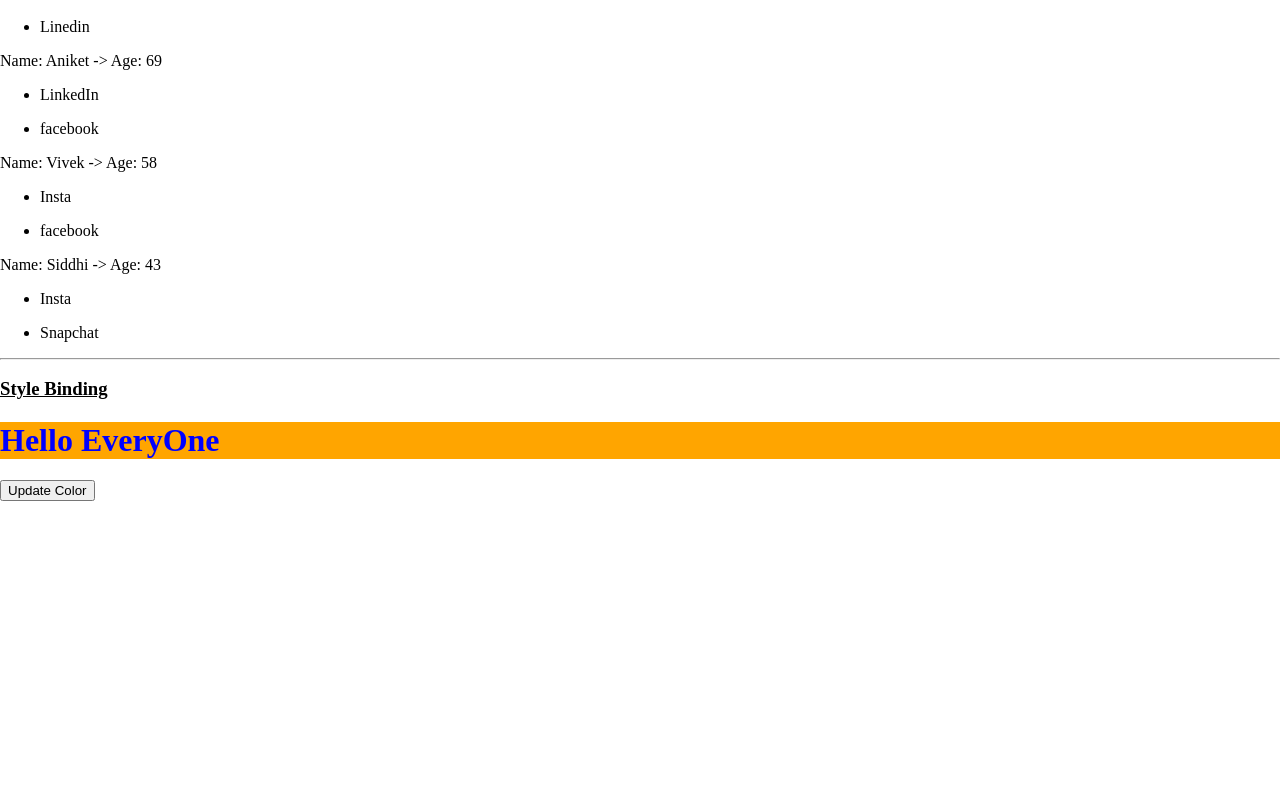
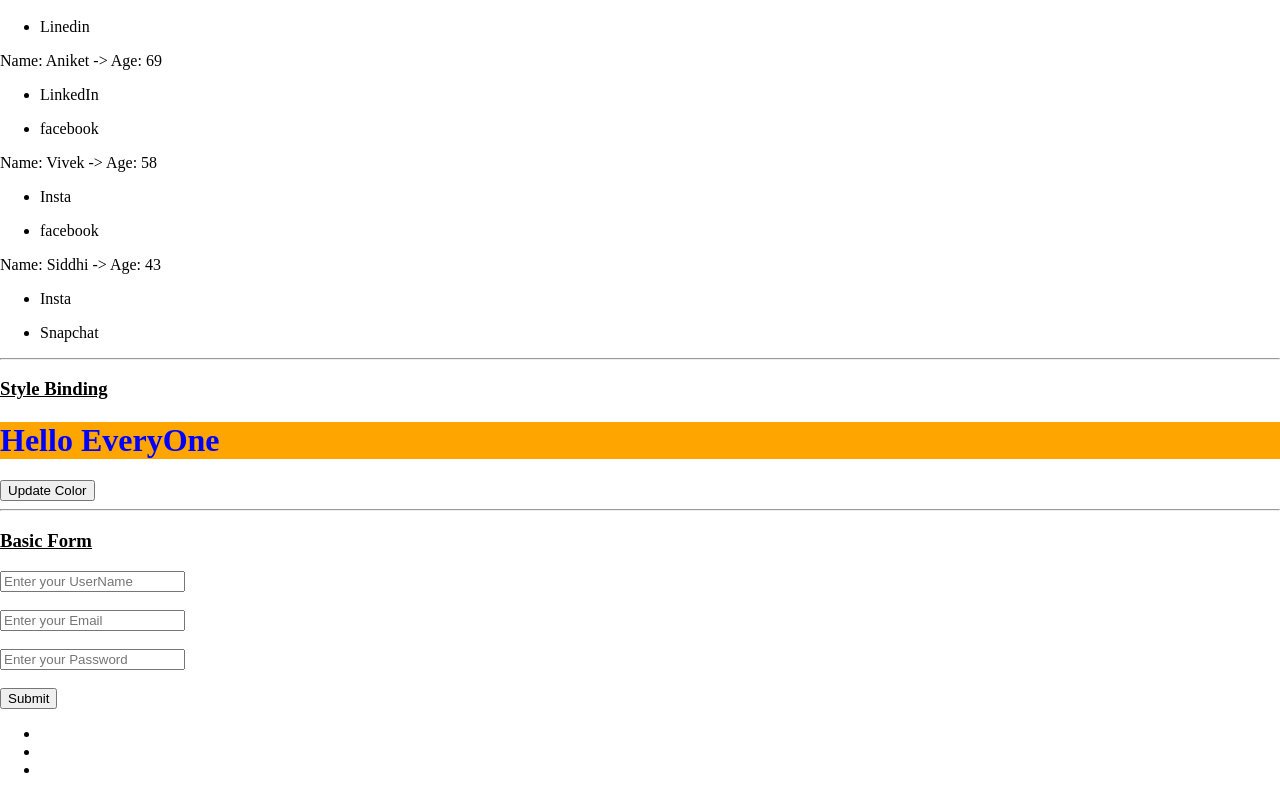
Before and after one commit to SiddhiPore/Angular-17, an Angular app: page / in a window 1280 px wide. Shown: the part 1695-2490 px from the top of the page. Before the commit the page ends 2196 px from the top, so only its background shows below. Built offline with nearby package versions, Linux system fonts and the light colour scheme.

Commit message:
Basic Form

```diff
--- a/src/app/app.component.html
+++ b/src/app/app.component.html
@@ -113,3 +113,21 @@
   <h1 [style.color]="color1" [style.backgroundColor]="bgColor"> Hello EveryOne</h1>
 
 <button (click)="updateColor()">Update Color</button>
+<hr/>
+
+<h3><u>Basic Form</u></h3>
+
+<form #basicForm="ngForm" (ngSubmit)="getForm(basicForm.value)">
+ <input type="text" ngModel placeholder="Enter your UserName" name="user"> <br/><br/>
+ <input type="email" ngModel placeholder="Enter your Email" name="email"><br/><br/>
+ <input type="password" ngModel placeholder="Enter your Password" name="pass"><br/><br/>
+ <button>Submit</button>
+
+
+</form>
+
+<ul>
+    <li>{{userData.user}}</li>
+    <li>{{userData.email}}</li>
+    <li>{{userData.pass}}</li>
+</ul>
--- a/src/app/app.component.ts
+++ b/src/app/app.component.ts
@@ -6,13 +6,16 @@ import { UserModuleModule } from './user-module/user-module.module';
 import { LoginComponent } from './user-module/login/login.component';
 import { count } from 'console';
 import { HeaderComponent } from './header/header.component';
+import { FormsModule } from '@angular/forms';
+import { NgForm } from '@angular/forms';
+
 
 
 
 @Component({
   selector: 'app-root',
   standalone: true,
-  imports: [CommonModule, RouterOutlet, UserComponent, UserModuleModule, LoginComponent, HeaderComponent],
+  imports: [CommonModule, RouterOutlet, UserComponent, UserModuleModule, LoginComponent, HeaderComponent, FormsModule],
   templateUrl: './app.component.html',
   styleUrl: './app.component.css'
 })
@@ -85,4 +88,12 @@ export class AppComponent {
       this.color1="orange"
       this.bgColor="blue"
     }
+
+
+     userData:any={};
+    getForm(data:NgForm)
+    {
+      console.warn(data);
+      this.userData=data;
+    }
 }
```
